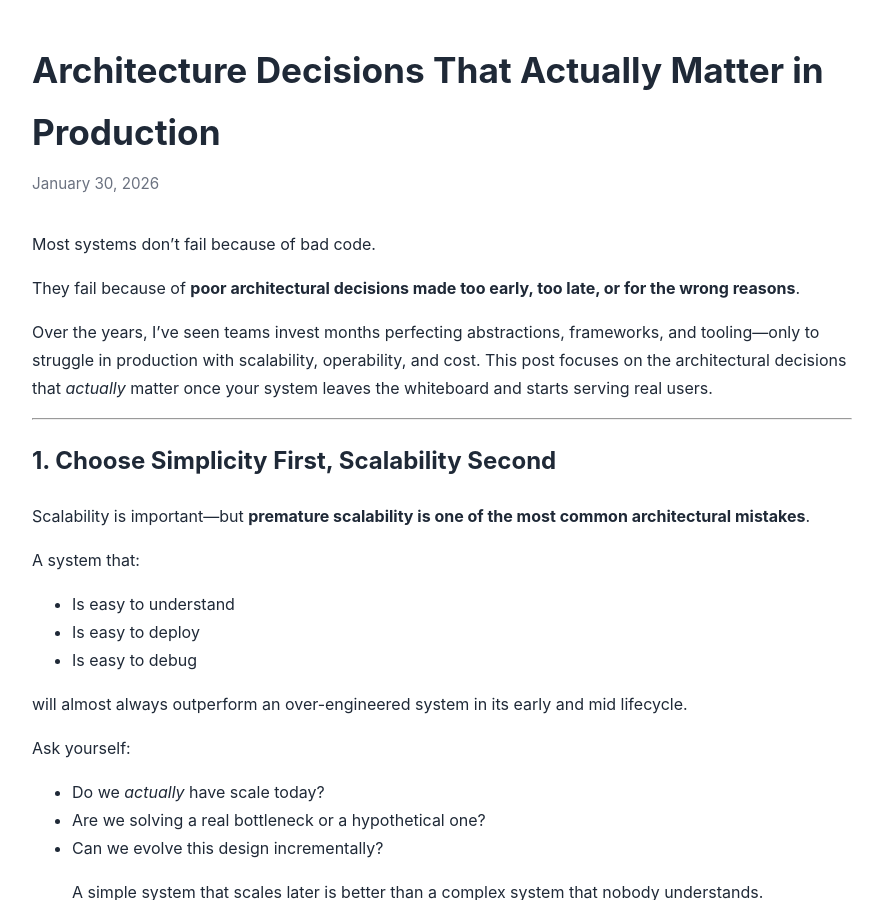
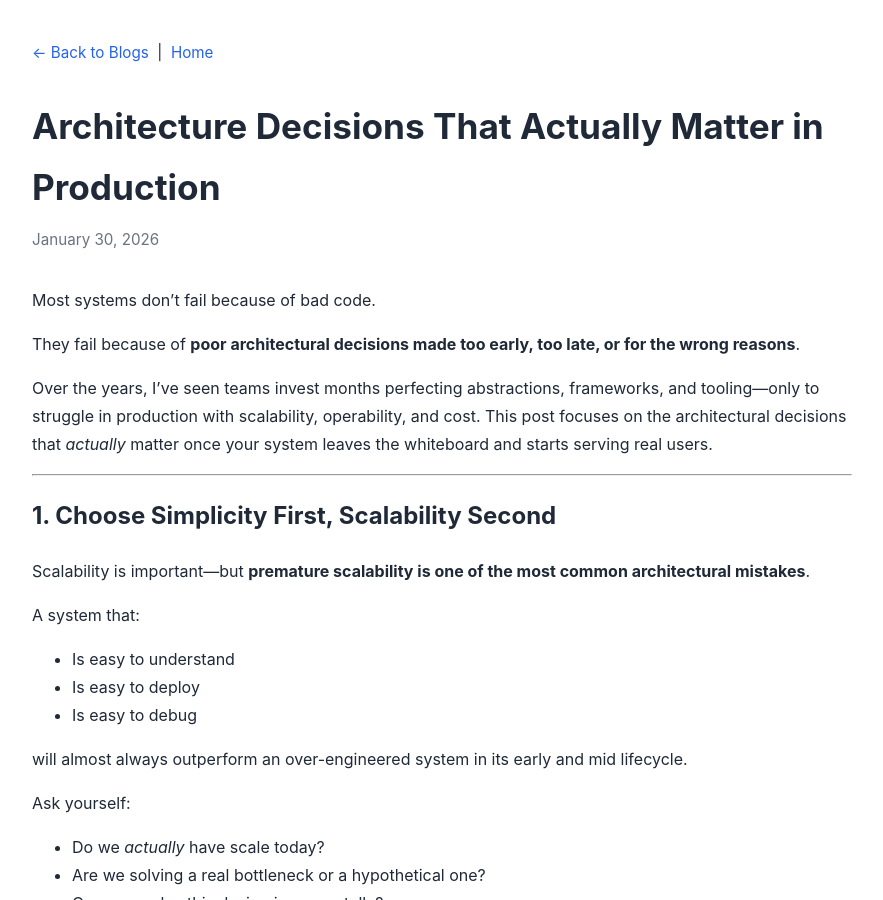
Before and after one commit to aloknecessary/aloknecessary.github.io, a Jekyll site: the page built from _posts/2026-01-30-architecture-decisions.md, in a window 1280 px wide and 900 px high. Shown: the whole window, without its empty margins (198-1081 px from the left). Built offline with Jekyll 4.4.1, drawn with Linux system fonts in a browser that asks for light colours.

Commit message:
blogs structure modified

```diff
--- a/_layouts/post.html
+++ b/_layouts/post.html
@@ -39,6 +39,12 @@
 
 <body>
 
+  <nav style="margin-bottom: 24px; font-size: 0.95rem;">
+    <a href="/blogs">← Back to Blogs</a>
+    &nbsp;|&nbsp;
+    <a href="/">Home</a>
+  </nav>
+
   <article>
     <h1>{{ page.title }}</h1>
     <div class="meta">
--- a/_posts/2026-01-30-architecture-decisions.md
+++ b/_posts/2026-01-30-architecture-decisions.md
@@ -6,6 +6,8 @@ title: "Architecture Decisions That Actually Matter in Production"
 Most systems don’t fail because of bad code.
 
 They fail because of **poor architectural decisions made too early, too late, or for the wrong reasons**.
+
+<!--more-->
 
 Over the years, I’ve seen teams invest months perfecting abstractions, frameworks, and tooling—only to struggle in production with scalability, operability, and cost. This post focuses on the architectural decisions that *actually* matter once your system leaves the whiteboard and starts serving real users.
 
```
Also changed, not shown: _posts/2026-01-30-developer-productivity-with-ai.md (+2 -0 lines), blogs.md (+4 -1 lines).
